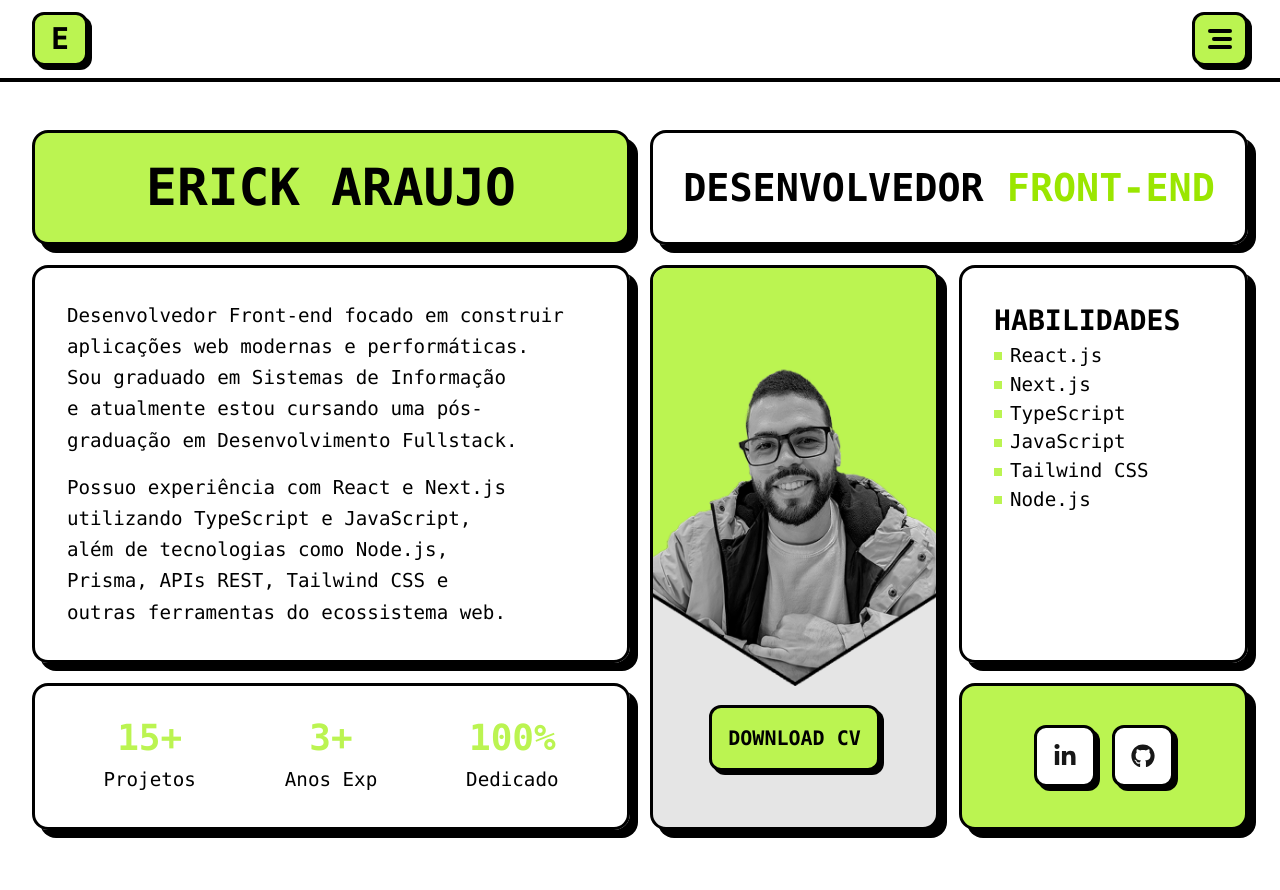
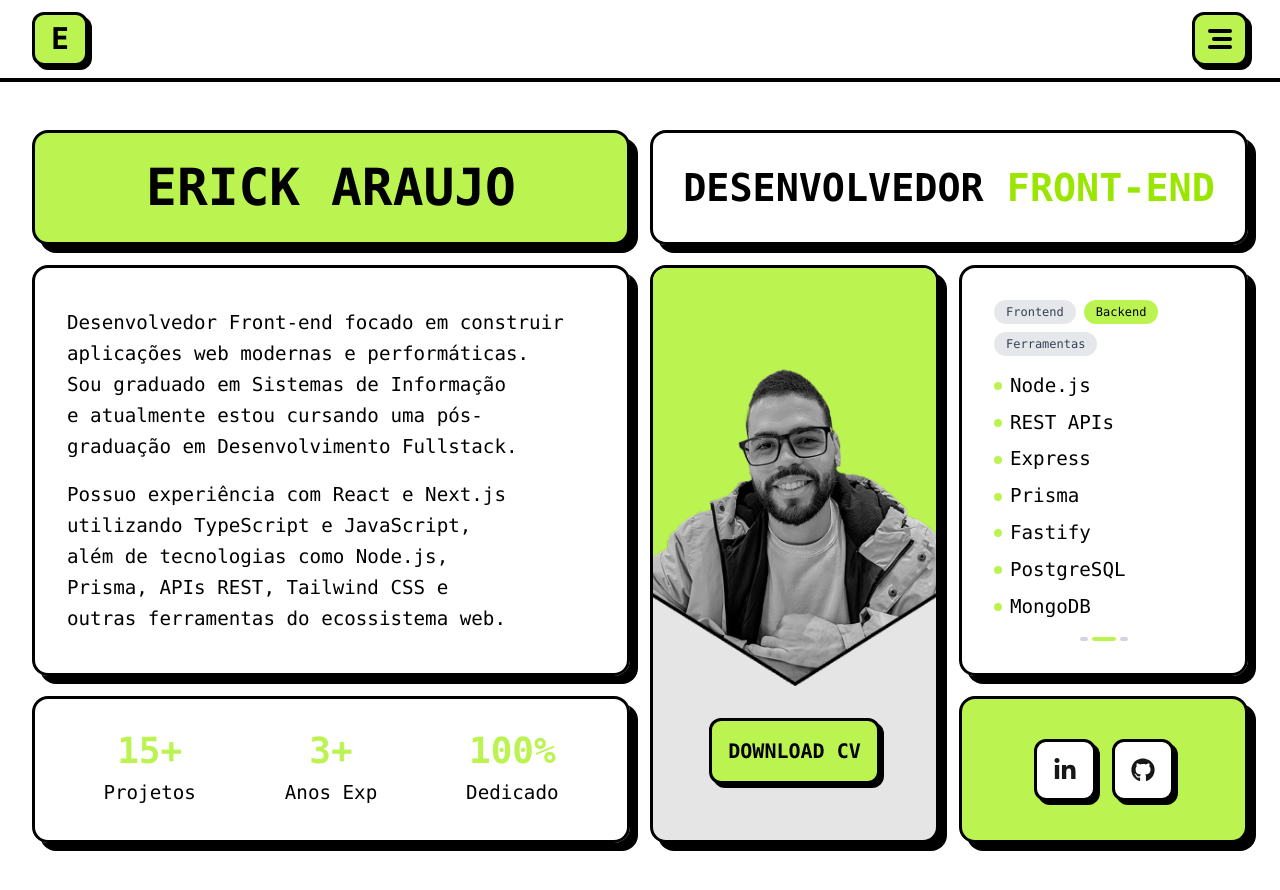
Before and after one commit to araujoerick/portfolio, a Next.js app: page / in a window 1280 px wide. Built offline with nearby package versions, Linux system fonts and the light colour scheme.

Commit message:
✨ feat: add skills by category to BentoGrid component

```diff
--- a/src/app/(home)/components/bento-grid.tsx
+++ b/src/app/(home)/components/bento-grid.tsx
@@ -1,8 +1,8 @@
 import Link from "next/link";
 import BentoCard from "./bento-card";
 import { FaGithub, FaLinkedinIn } from "react-icons/fa6";
-import SkillsList from "./skills-list";
 import Image from "next/image";
+import SkillsByCategory from "./skills-by-category";
 
 const BentoGrid = () => {
   return (
@@ -60,10 +60,7 @@ const BentoGrid = () => {
 
       {/* SKILLS DIV */}
       <BentoCard className="flex-col items-start justify-baseline p-8 min-[580px]:max-lg:row-start-5 lg:row-span-2">
-        <h3 className="text-[clamp(1.5rem,2.2vw,2rem)] font-semibold text-black uppercase">
-          Habilidades
-        </h3>
-        <SkillsList />
+        <SkillsByCategory />
       </BentoCard>
 
       {/* STATS DIV */}
--- /dev/null
+++ b/src/app/(home)/components/skills-by-category.tsx
@@ -0,0 +1,99 @@
+"use client";
+
+import React, { useState, useEffect } from "react";
+
+type SkillCategory = "Frontend" | "Backend" | "Ferramentas";
+
+const skillsByCategory: Record<SkillCategory, string[]> = {
+  Frontend: [
+    "React.js",
+    "Next.js",
+    "TypeScript",
+    "JavaScript",
+    "Tailwind CSS",
+    "HTML5/CSS3",
+    "Zustand",
+  ],
+  Backend: [
+    "Node.js",
+    "REST APIs",
+    "Express",
+    "Prisma",
+    "Fastify",
+    "PostgreSQL",
+    "MongoDB",
+  ],
+  Ferramentas: [
+    "Git",
+    "GitHub",
+    "VS Code",
+    "Docker",
+    "Postman",
+    "Figma",
+    "Jest",
+  ],
+};
+
+const SkillsByCategory = () => {
+  const categories = Object.keys(skillsByCategory) as SkillCategory[];
+  const [currentCategoryIndex, setCurrentCategoryIndex] = useState(0);
+  const currentCategory = categories[currentCategoryIndex];
+
+  useEffect(() => {
+    const interval = setInterval(() => {
+      setCurrentCategoryIndex(
+        (prevIndex) => (prevIndex + 1) % categories.length,
+      );
+    }, 4000);
+
+    return () => clearInterval(interval);
+  }, [categories.length]);
+
+  return (
+    <div className="w-full flex-col items-start justify-start">
+      <div className="mb-4 flex justify-start gap-2 max-sm:overflow-x-auto sm:flex-wrap">
+        {categories.map((category, index) => (
+          <button
+            key={category}
+            onClick={() => setCurrentCategoryIndex(index)}
+            className={`rounded-full px-3 py-1 text-xs transition-all ${
+              index === currentCategoryIndex
+                ? "bg-lime-300 font-medium text-black"
+                : "bg-gray-200 text-gray-700 hover:bg-gray-300"
+            }`}
+          >
+            {category}
+          </button>
+        ))}
+      </div>
+
+      <div className="min-h-32 w-full">
+        <ul className="w-full">
+          {skillsByCategory[currentCategory].map((skill) => (
+            <li key={skill} className="mb-2 flex items-center gap-2">
+              <span className="h-2 w-2 rounded-full bg-lime-300"></span>
+              <span className="text-[clamp(1rem,1.5vw,1.25rem)] text-black">
+                {skill}
+              </span>
+            </li>
+          ))}
+        </ul>
+      </div>
+
+      <div className="mt-4 flex w-full justify-center gap-1">
+        {categories.map((_, index) => (
+          <div
+            key={index}
+            className={`h-1 rounded-full transition-all ${
+              index === currentCategoryIndex
+                ? "w-6 bg-lime-300"
+                : "w-2 bg-gray-300"
+            }`}
+          />
+        ))}
+      </div>
+    </div>
+  );
+};
+
+export default SkillsByCategory;
--- a/src/app/(home)/components/skills-list.tsx
+++ /dev/null
@@ -1,25 +0,0 @@
-const skills = [
-  "React.js",
-  "Next.js",
-  "TypeScript",
-  "JavaScript",
-  "Tailwind CSS",
-  "Node.js",
-];
-
-const SkillsList = () => {
-  return (
-    <ul>
-      {skills.map((skill) => (
-        <li key={skill} className="flex items-center gap-2">
-          <span className="h-2 w-2 bg-lime-300"></span>
-          <span className="text-[clamp(1rem,1.5vw,1.25rem)] text-black">
-            {skill}
-          </span>
-        </li>
-      ))}
-    </ul>
-  );
-};
-
-export default SkillsList;
```
